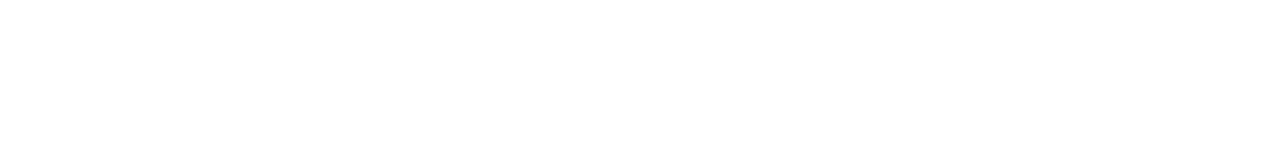
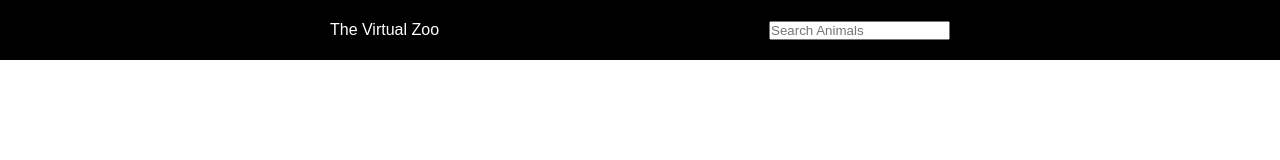
Before and after one commit to PralayeshMukherjee/Virtual-Zoo, a plain HTML site: page index.html in a window 1280 px wide. Drawn offline with Linux system fonts and the light colour scheme.

Commit message:
link the style sheet to the html file and also devide the navbar into two part. In the left side I write the page name and right side I'm adding a search bar

```diff
--- a/index.html
+++ b/index.html
@@ -4,10 +4,16 @@
     <meta charset="UTF-8" />
     <meta name="viewport" content="width=device-width, initial-scale=1.0" />
     <title>Document</title>
+    <link rel="stylesheet" href="style.css" />
   </head>
   <body>
     <header>
-      <div class="navbar"></div>
+      <div class="navbar">
+        <div class="left-navbar">The Virtual Zoo</div>
+        <div class="right-navbar">
+          <input placeholder="Search Animals" class="search-input" />
+        </div>
+      </div>
     </header>
   </body>
 </html>
```
